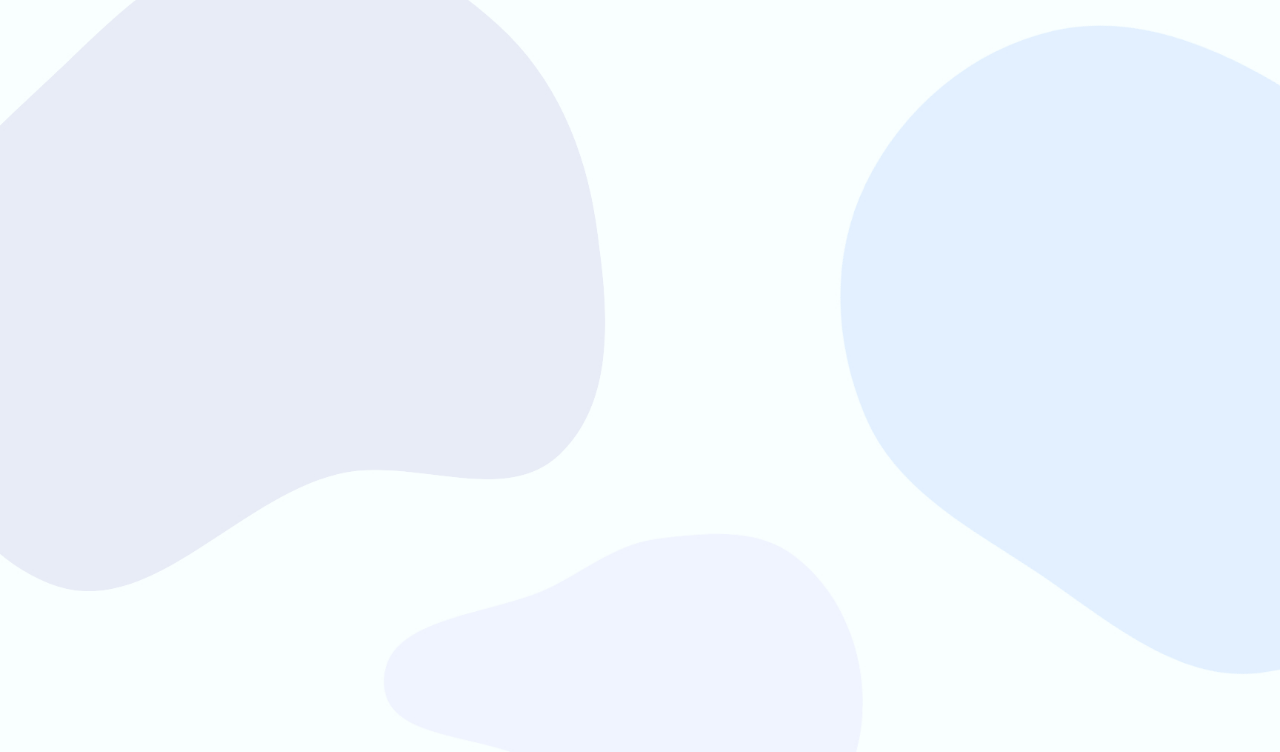
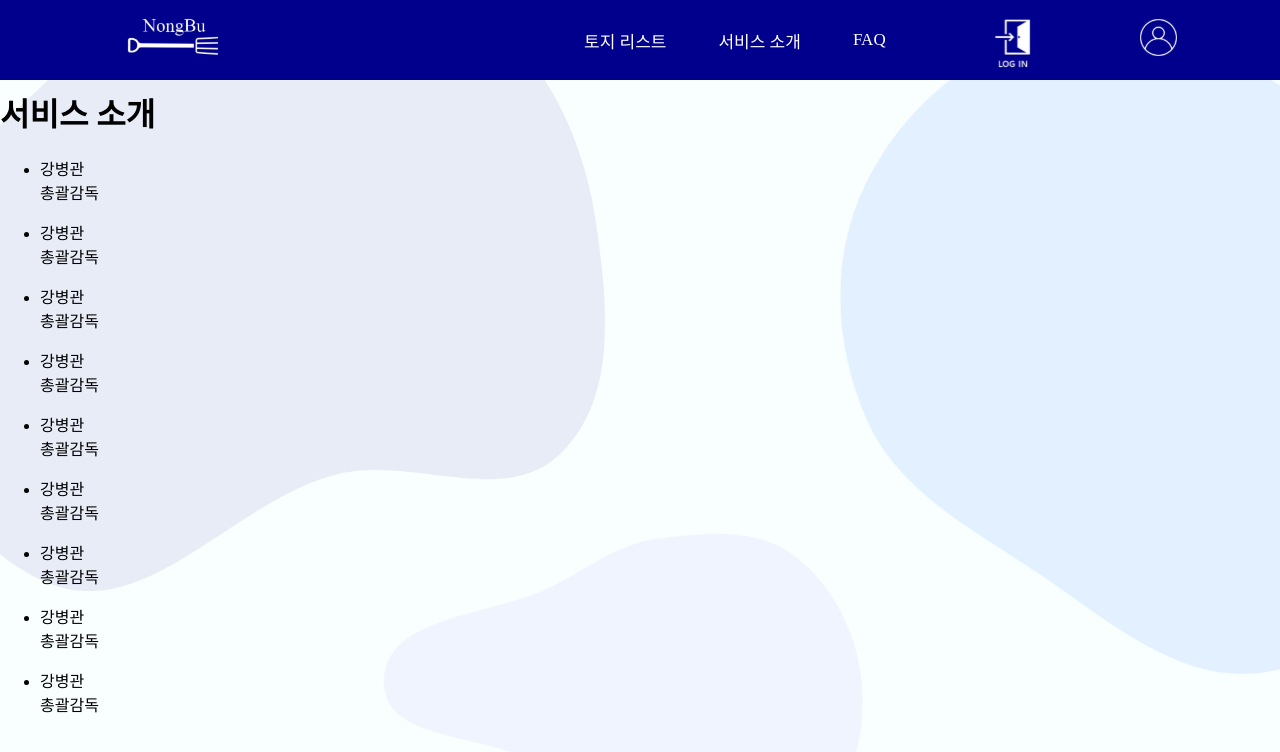
Before and after one commit to siwon99/KT-AIVLE-SCHOOL-BigProject, a React (Vite) app: page /service in a window 1280 px wide. Before the commit this address had no page. Shown: the top 752 px of the page. Built offline with nearby package versions, Linux system fonts and the light colour scheme; the HTML template or start-up script is replaced by a standard one.

Commit message:
feat: 토지 리스트 수정, 서비스 추가

```diff
--- a/src/App.jsx
+++ b/src/App.jsx
@@ -4,6 +4,7 @@ import { BrowserRouter as Router, Routes, Route } from 'react-router-dom';
 import Home from './pages/homepage/home';
 import Login from './pages/loginpage/login';
 import ListPage from './pages/listpage/listpage';
+import DetailPage from './pages/detailpage/detail'; // 서비스 소개 추가
 
 function App() {
   return (
@@ -11,7 +12,8 @@ function App() {
       <Routes>
         <Route path="/" element={<Home />} />
         <Route path="/login" element={<Login />} />
-        <Route path="/list" element={<ListPage />} />
+        <Route path="/land_list" element={<ListPage />} />
+        <Route path="/service" element={<DetailPage />} /> {/* 서비스 소개 추가 */}
       </Routes>
     </Router>
   );
--- a/src/pages/detailpage/detail.jsx
+++ b/src/pages/detailpage/detail.jsx
@@ -1,11 +1,25 @@
-import React from 'react' // eslint-disable-line no-unused-vars
+import React from 'react'; // eslint-disable-line no-unused-vars
+import Navbar from '../navbar/navbar';
 
-const detail = () => {
+// DetailPage 컴포넌트 정의
+const DetailPage = () => {
   return (
     <div>
+      <Navbar />
+      <main>
+        <h1>서비스 소개</h1>
+        <div>
+          <ul>
+            {Array(9).fill().map((_, index) => (
+              <li key={index}>
+                <p>강병관<br />총괄감독</p>
+              </li>
+            ))}
+          </ul>
+        </div>
+      </main>
+    </div>
+  );
+};
 
-    </div>
-  )
-}
-
-export default detail
+export default DetailPage;
--- a/src/pages/listpage/listpage.jsx
+++ b/src/pages/listpage/listpage.jsx
@@ -1,6 +1,8 @@
 import React from 'react'; // eslint-disable-line no-unused-vars
 import Navbar from '../navbar/navbar'; // navbar.jsx 파일 임포트
 
+// 토지 리스트 컴포넌트 정의
+// 추후 map() 방식으로 코드 최적화 예정
 const ListPage = () => {
   return (
     <div>
--- a/src/pages/navbar/navbar.jsx
+++ b/src/pages/navbar/navbar.jsx
@@ -4,23 +4,25 @@ import WhomeIcon from "../../assets/WhomeIcon.svg";
 import WlogIn from "../../assets/WlogIn.svg";
 import WsignUp from "../../assets/WsignUp.svg";
 
+// Navbar 컴포넌트 정의
 const Navbar = () => {
   return (
     <div className="navbar">
       <nav>
         <ul>
+          {/* 홈 아이콘 링크 */}
           <li>
             <a href="/">
               <img src={WhomeIcon} alt="NongBu" className="whomeicon" />
             </a>
           </li>
 
-          <div className="category">
-            <li><a href="/land_list">토지 리스트</a></li>
-            <li><a href="/service">서비스 소개</a></li>
-            <li><a href="/faq">FAQ</a></li>
-          </div>
+          {/* 카테고리 링크들 */}
+          <li className="category"><a href="/land_list">토지 리스트</a></li>
+          <li className="category"><a href="/service">서비스 소개</a></li>
+          <li className="category"><a href="/faq">FAQ</a></li>
 
+          {/* 로그인 및 회원가입 아이콘 링크 */}
           <li className="auth-icons">
             <a href="/login">
               <img src={WlogIn} alt="Log In" className="login-icon" />
@@ -29,11 +31,10 @@ const Navbar = () => {
               <img src={WsignUp} alt="SignUp" className="signup-icon" />
             </a>
           </li>
-
         </ul>
       </nav>
     </div>
   );
 };
 
-export default Navbar;
+export default Navbar; // Navbar 컴포넌트 내보내기
```
